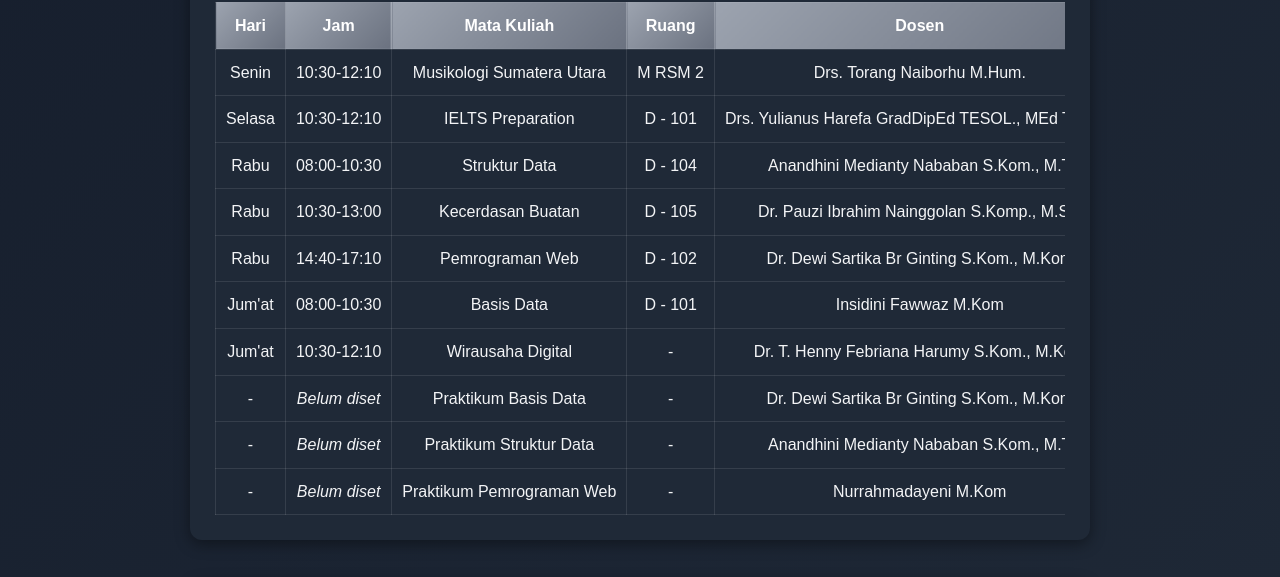
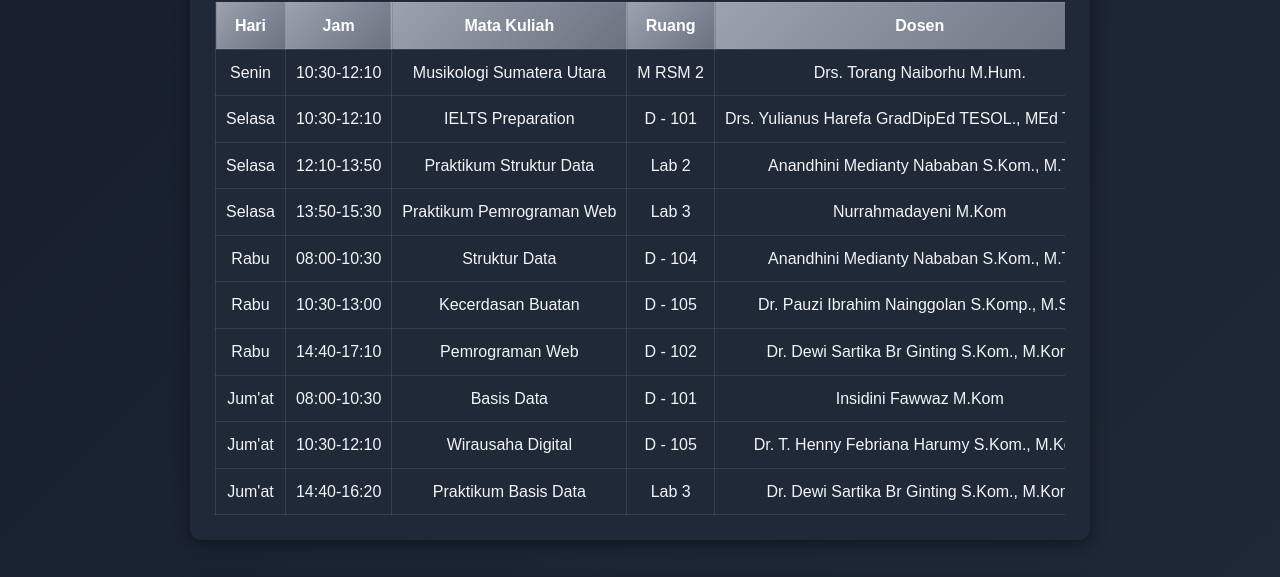
Before and after one commit to C4ppuccin0/Tugas_PemWeb-Portofolio-Web-, a plain HTML site: page index.html in a window 1280 px wide. Shown: the part 1677-2254 px from the top of the page. Drawn offline with Linux system fonts and the light colour scheme.

Commit message:
Add files via upload

```diff
--- a/index.html
+++ b/index.html
@@ -99,6 +99,20 @@
                         <td>Drs. Yulianus Harefa GradDipEd TESOL., MEd TESOL</td>
                     </tr>
                     <tr>
+                        <td>Selasa</td>
+                        <td>12:10-13:50</td>
+                        <td>Praktikum Struktur Data</td>
+                        <td>Lab 2</td>
+                        <td>Anandhini Medianty Nababan S.Kom., M.T</td>
+                    </tr>
+                    <tr>
+                        <td>Selasa</td>
+                        <td>13:50-15:30</td>
+                        <td>Praktikum Pemrograman Web</td>
+                        <td>Lab 3</td>
+                        <td>Nurrahmadayeni M.Kom</td>
+                    </tr>
+                    <tr>
                         <td>Rabu</td>
                         <td>08:00-10:30</td>
                         <td>Struktur Data</td>
@@ -130,29 +144,15 @@
                         <td>Jum'at</td>
                         <td>10:30-12:10</td>
                         <td>Wirausaha Digital</td>
-                        <td>-</td>
+                        <td>D - 105</td>
                         <td>Dr. T. Henny Febriana Harumy S.Kom., M.Kom</td>
                     </tr>
                     <tr>
-                        <td>-</td>
-                        <td><i>Belum diset</i></td>
+                        <td>Jum'at</td>
+                        <td>14:40-16:20</td>
                         <td>Praktikum Basis Data</td>
-                        <td>-</td>
+                        <td>Lab 3</td>
                         <td>Dr. Dewi Sartika Br Ginting S.Kom., M.Kom</td>
-                    </tr>
-                    <tr>
-                        <td>-</td>
-                        <td><i>Belum diset</i></td>
-                        <td>Praktikum Struktur Data</td>
-                        <td>-</td>
-                        <td>Anandhini Medianty Nababan S.Kom., M.T</td>
-                    </tr>
-                    <tr>
-                        <td>-</td>
-                        <td><i>Belum diset</i></td>
-                        <td>Praktikum Pemrograman Web</td>
-                        <td>-</td>
-                        <td>Nurrahmadayeni M.Kom</td>
                     </tr>
                 </table>
             </div>
@@ -168,12 +168,6 @@
         <footer>
             <p>&copy;2025 Made by Argha. </p>
         </footer>
-        <script>
-            const menuToggle = document.getElementById('menu-toggle');
-            const navLinks = document.getElementById('nav-links');
-            menuToggle.addEventListener('click', () => {
-            navLinks.classList.toggle('active');
-            });
-        </script>
+        <script src="script.js"></script>
     </body>
 </html>
--- /dev/null
+++ b/script.js
@@ -0,0 +1,20 @@
+const menuToggle = document.getElementById('menu-toggle');
+const navLinks = document.getElementById('nav-links');
+
+menuToggle.addEventListener('click', () => {
+  navLinks.classList.toggle('active');
+});
+
+document.querySelectorAll('nav .nav-links a').forEach(link => {
+  link.addEventListener('click', function(e) {
+    e.preventDefault();
+    const target = document.querySelector(this.getAttribute('href'));
+    if (target) {
+      window.scrollTo({
+        top: target.offsetTop - 80,
+        behavior: "smooth"
+      });
+    }
+    navLinks.classList.remove('active');
+  });
+});
--- a/style/style.css
+++ b/style/style.css
@@ -1,3 +1,4 @@
+
 :root {
   --primary: #9ca3af;
   --secondary: #6b7280;
@@ -10,7 +11,11 @@
 * {
   margin: 0; padding: 0;
   box-sizing: border-box;
+}
+
+html {
   scroll-behavior: smooth;
+  scroll-padding-top: 80px;
 }
 
 body {
```
